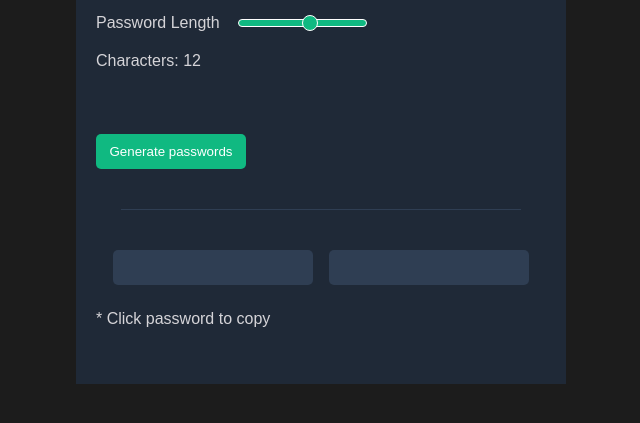
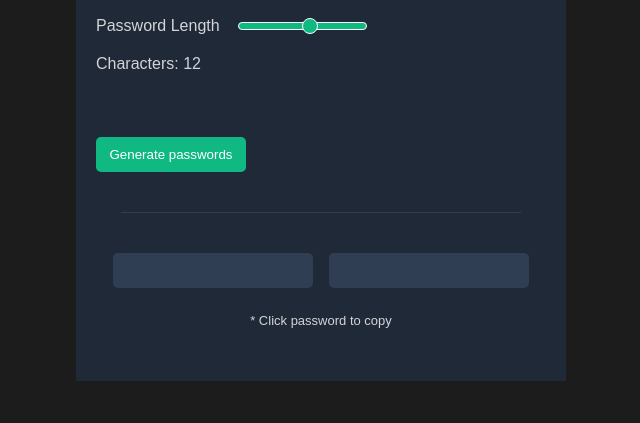
Before and after one commit to jamienorthman/password-generator, a plain HTML site: page index.html in a window 1280 px wide. Shown: the part 291-714 px from the top of the page, without its empty margins (319-959 px from the left). Drawn offline with Linux system fonts and the light colour scheme.

Commit message:
added small copy text

```diff
--- a/index.html
+++ b/index.html
@@ -51,7 +51,7 @@
         <div class="password"><span id="password1"></span><!--<i class="fa-regular fa-clipboard" id="clipboard"></i>--></div>
         <div class="password"><span id="password2"></span><!--<i class="fa-regular fa-clipboard" id="clipboard"></i>--></div>
       </div>
-      <p>* Click password to copy</p>
+      <p class="copy-text">* Click password to copy</p>
     </div>
     <script src="app.js" type="module" async defer></script>
   </body>
--- a/style.css
+++ b/style.css
@@ -172,6 +172,11 @@ i {
   cursor: pointer;
 }
 
+.copy-text {
+  font-size: 13px;
+  text-align: center;
+}
+
 @media only screen and (max-width: 768px) {
   .container {
     max-width: 375px;
```
Also changed, not shown: app.js (+4 -4 lines).
